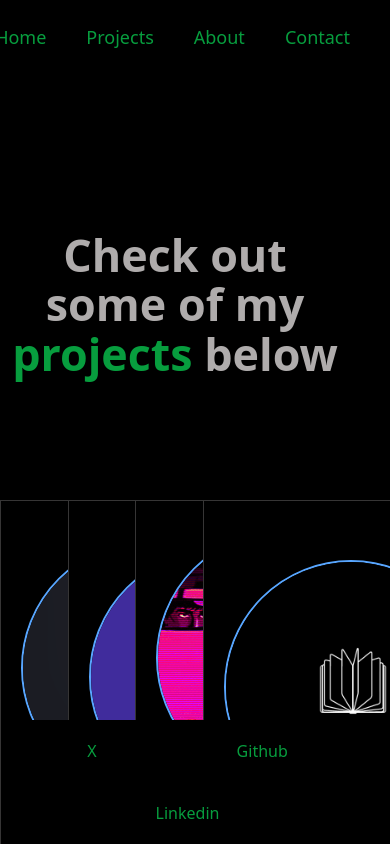
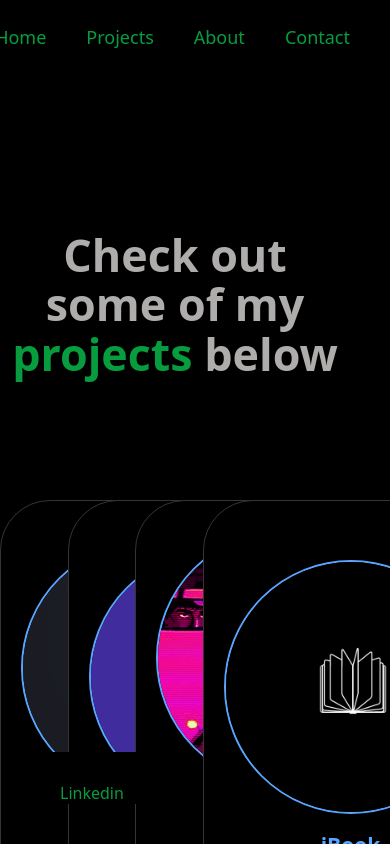
Before and after one commit to parsamh8/Portfolio-React, a React (Vite) app: page /projects in a window 390 px wide. Shown: the top 844 px of the page. Built offline with nearby package versions, Linux system fonts and the light colour scheme.

Commit message:
transistion added to card hover

```diff
--- a/src/components/Body.jsx
+++ b/src/components/Body.jsx
@@ -9,7 +9,7 @@ export default function Body() {
             </div>
             <Animated >
 
-                <div style={{ padding: 35 }}>
+                <div className='homepage' style={{ padding: 35 }}>
                     <h1>Hi! I'm <span>Parsa</span></h1>
                     <h1>Full Stack Developer</h1>
                     <h2>Welcome to my portfolio</h2>
--- a/src/components/Footer.jsx
+++ b/src/components/Footer.jsx
@@ -4,9 +4,9 @@ export default function Footer () {
     return (
     <footer>
         <div className="footerInfo">
-            <a target="_blank" href="https://x.com/ParsaMh" style={{margin : 20}}>X</a>
-            <a target="_blank" href="https://github.com/parsamh8" style={{margin : 20}}>Github</a>
-            <a target="_blank" href="https://www.linkedin.com/in/parsamh/" style={{margin : 20}}>Linkedin</a>
+            <a target="_blank" href="https://x.com/ParsaMh" >X</a>
+            <a target="_blank" href="https://github.com/parsamh8" >Github</a>
+            <a target="_blank" href="https://www.linkedin.com/in/parsamh/" >Linkedin</a>
         </div>
     </footer>
     )
--- a/src/pages/Projects.jsx
+++ b/src/pages/Projects.jsx
@@ -19,9 +19,6 @@ export default function Projects() {
                         </div>
                     </div>
                 </section>
-                <div>
-                    <p>all the site reserve</p>
-                </div>
             </Animated>
         </>
     )
--- a/src/style.css
+++ b/src/style.css
@@ -107,13 +107,12 @@ img {
 }
 
 footer {
-  position: fixed;
   width: 100%;
   text-align: center;
   display: flex;
   justify-content: center;
   align-items: center;
-  position: fixed;
+  /* position: fixed; */
   bottom: 0;
   text-align: center;
 }
@@ -127,6 +126,8 @@ footer {
   transition: all 0.25s ease-in;
   display: inline-block;
   padding: 0 50px;
+  margin-bottom: 20px;
+  padding: 0 100px;
 }
 
 a {
@@ -183,6 +184,16 @@ h1 {
   padding: 20px;
   margin: 0 auto;
   margin-bottom: 0.5rem;
+  border-radius: 50px;
+  transition: all 0.4s cubic-bezier(0.25, 0.8, 0.25, 1);
+}
+
+.project-card-container:hover {
+  /* font-weight: bold; */
+  background-color: #000000; /* Bright yellow background */
+  color: #333; /* Change text color for contrast */
+  box-shadow: 0 8px 15px rgba(0, 0, 0, 0.3); /* Stronger shadow */
+  transform: scale(1.08); /* Slightly enlarge the card */
 }
 
 /* Project Card Styling */
@@ -292,8 +303,19 @@ textarea {
     margin-top: 4rem;
   }
   footer .footerInfo {
-    padding-right: 35px;
+    /* padding-right: 35px; */
+    position: absolute;
+    text-align: justify;
 
+  }
+
+  .footerInfo a {
+    margin: 0px;
+    margin-bottom: 20px;
+    padding: 30px;
+    padding-bottom: 0px;
+    position: fixed;
+    bottom: 20px;
   }
 
   .img-container {
@@ -310,6 +332,10 @@ textarea {
     flex-direction: row;
     left: 65px;
     top: 70px;
+  }
+
+  .homepage {
+    margin-top: 100px;
   }
 
   .contact-me {
```
